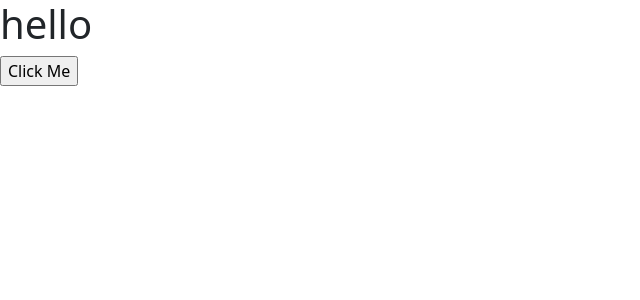
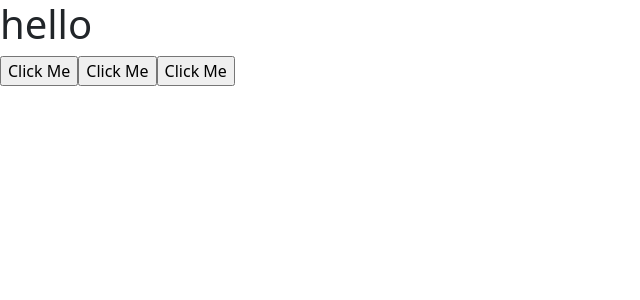
Before and after one commit to Ninad-Bandiwadekar/React, a React (Create React App) app in the folder firstapp/: page / in a window 1280 px wide. Shown: the top 300 px of the page, without its empty margins (0-640 px from the left). Built offline with nearby package versions, Linux system fonts and the light colour scheme.

Commit message:
basic of event handler

```diff
--- a/firstapp/src/App.js
+++ b/firstapp/src/App.js
@@ -20,7 +20,9 @@ function MyComponent() {
       <h1>hello</h1>
 
       <input type="button" value="Click Me" onClick={handleClick} />
+      <input type="button" value="Click Me" onClick={(e) => clickHandler(e)} />
 
+      <input type="button" value="Click Me" onClick={(e) => clickHandler()} />
     </div>
   );
 }
```
